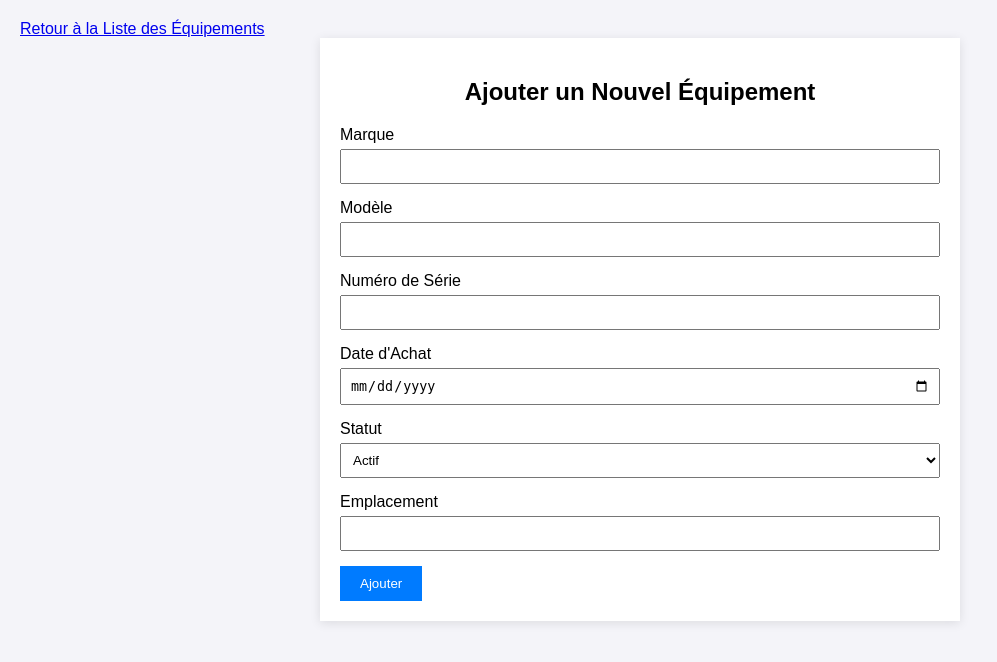
After one commit to Thibolognaize/gestion_parc_info, a PHP site: page /add_equipement.php in a window 1280 px wide. The commit adds this page. Shown: the top 662 px of the page, without its empty margins (0-997 px from the left). Run offline with PHP 8.4, Linux system fonts and the light colour scheme.

Commit message:
Ajout page d'insertion

```diff
--- /dev/null
+++ b/add_equipement.php
@@ -0,0 +1,85 @@
+<!DOCTYPE html>
+<html lang="fr">
+<head>
+    <meta charset="UTF-8">
+    <meta name="viewport" content="width=device-width, initial-scale=1.0">
+    <title>Ajouter un Équipement</title>
+    <style>
+        body {
+            font-family: Arial, sans-serif;
+            background-color: #f4f4f9;
+            margin: 0;
+            padding: 20px;
+        }
+        .container {
+            max-width: 600px;
+            margin: auto;
+            background: white;
+            padding: 20px;
+            box-shadow: 0 2px 10px rgba(0, 0, 0, 0.1);
+        }
+        h2 {
+            text-align: center;
+        }
+        form div {
+            margin-bottom: 15px;
+        }
+        label {
+            display: block;
+            margin-bottom: 5px;
+        }
+        input, select {
+            width: 100%;
+            padding: 8px;
+            box-sizing: border-box;
+        }
+        button {
+            padding: 10px 20px;
+            background-color: #007BFF;
+            color: white;
+            border: none;
+            cursor: pointer;
+        }
+        button:hover {
+            background-color: #0056b3;
+        }
+    </style>
+</head>
+<body>
+    <a href="index.php">Retour à la Liste des Équipements</a>
+    <div class="container">
+        <h2>Ajouter un Nouvel Équipement</h2>
+        <form action="ajouter_equipement.php" method="post">
+            <div>
+                <label for="marque">Marque</label>
+                <input type="text" id="marque" name="marque" required>
+            </div>
+            <div>
+                <label for="modele">Modèle</label>
+                <input type="text" id="modele" name="modele" required>
+            </div>
+            <div>
+                <label for="numero_serie">Numéro de Série</label>
+                <input type="text" id="numero_serie" name="numero_serie" required>
+            </div>
+            <div>
+                <label for="date_achat">Date d'Achat</label>
+                <input type="date" id="date_achat" name="date_achat" required>
+            </div>
+            <div>
+                <label for="statut">Statut</label>
+                <select id="statut" name="statut" required>
+                    <option value="actif">Actif</option>
+                    <option value="maintenance">Maintenance</option>
+                    <option value="retire">Retiré</option>
+                </select>
+            </div>
+            <div>
+                <label for="emplacement">Emplacement</label>
+                <input type="text" id="emplacement" name="emplacement" required>
+            </div>
+            <button type="submit">Ajouter</button>
+        </form>
+    </div>
+</body>
+</html>
```
Also changed, not shown: index.php (+3 -34 lines), insert_equipement.php (added, +30 -0 lines), styles/style.css (added, +32 -0 lines).
